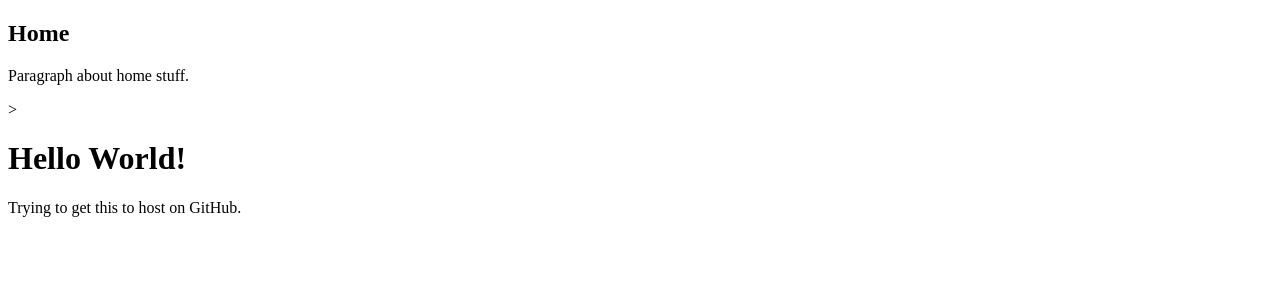
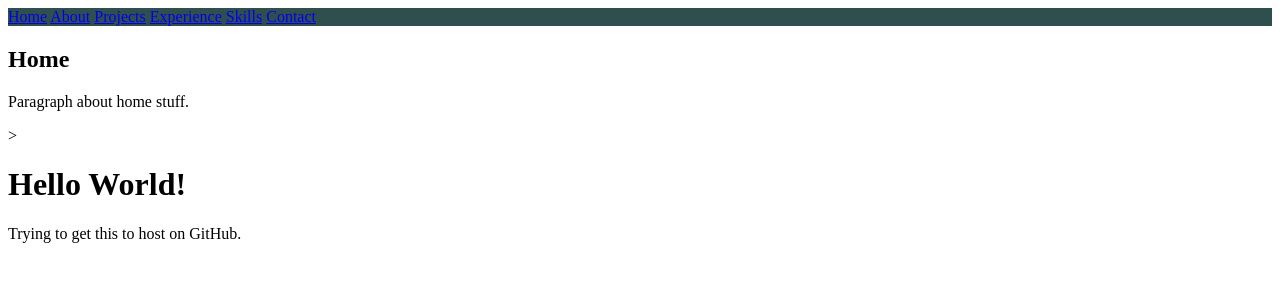
Before and after one commit to mlamkin1/mlamkin1.github.io, a plain HTML site: page index.html in a window 1280 px wide. Drawn offline with Linux system fonts and the light colour scheme.

Commit message:
Top nav bar

```diff
--- a/index.html
+++ b/index.html
@@ -5,7 +5,12 @@
     </head>
 
     <div class="topnav" id="navbar">
-
+        <a href="#home" class="active">Home</a>
+        <a href="#about">About</a>
+        <a href="#projects">Projects</a>
+        <a href="#experience">Experience</a>
+        <a href="#skills">Skills</a>
+        <a href="#contact">Contact</a>
     </div>
 
     <section id="home">
--- a/styles.css
+++ b/styles.css
@@ -0,0 +1,4 @@
+.topnav {
+    background-color: darkslategray;
+    overflow: hidden;
+}
```
